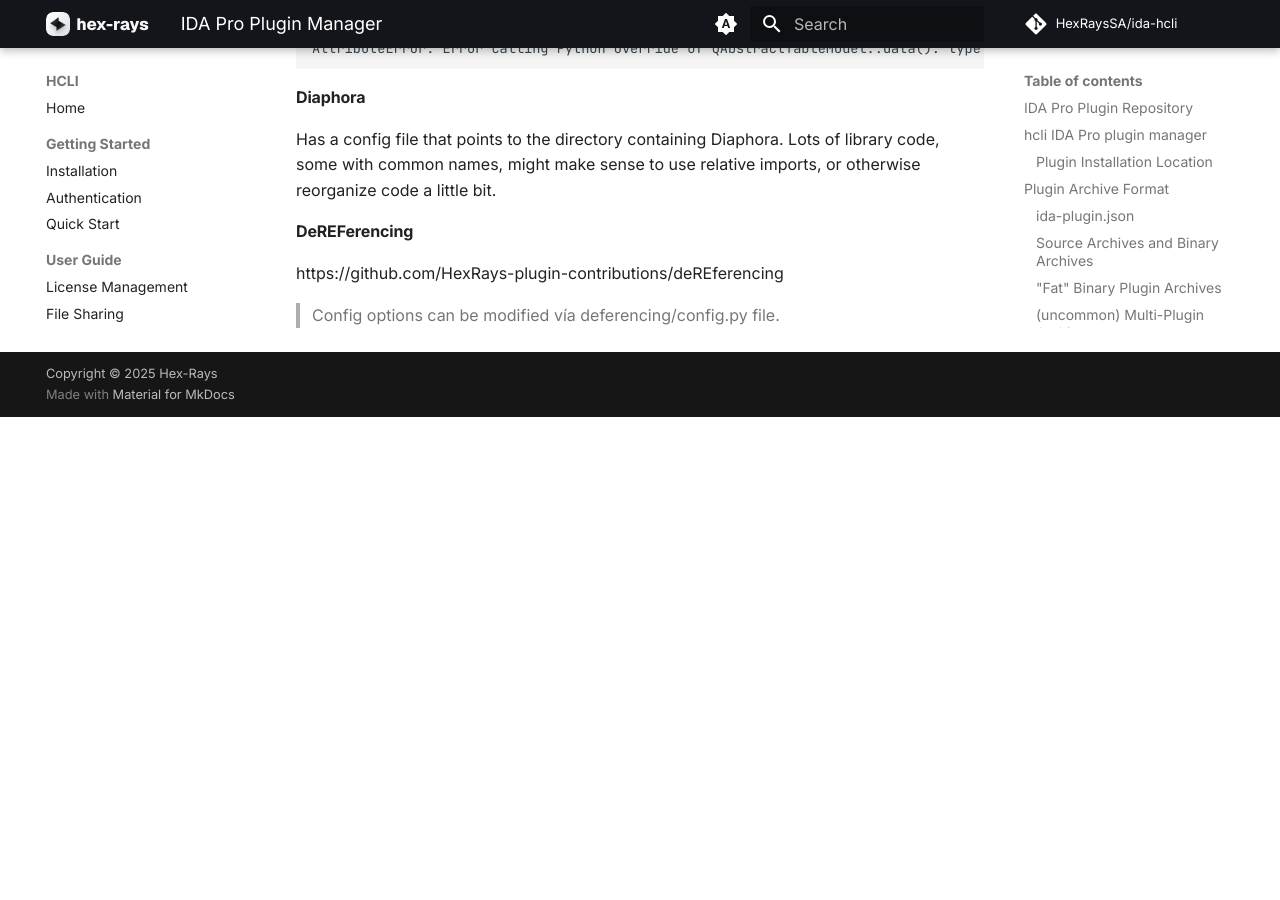
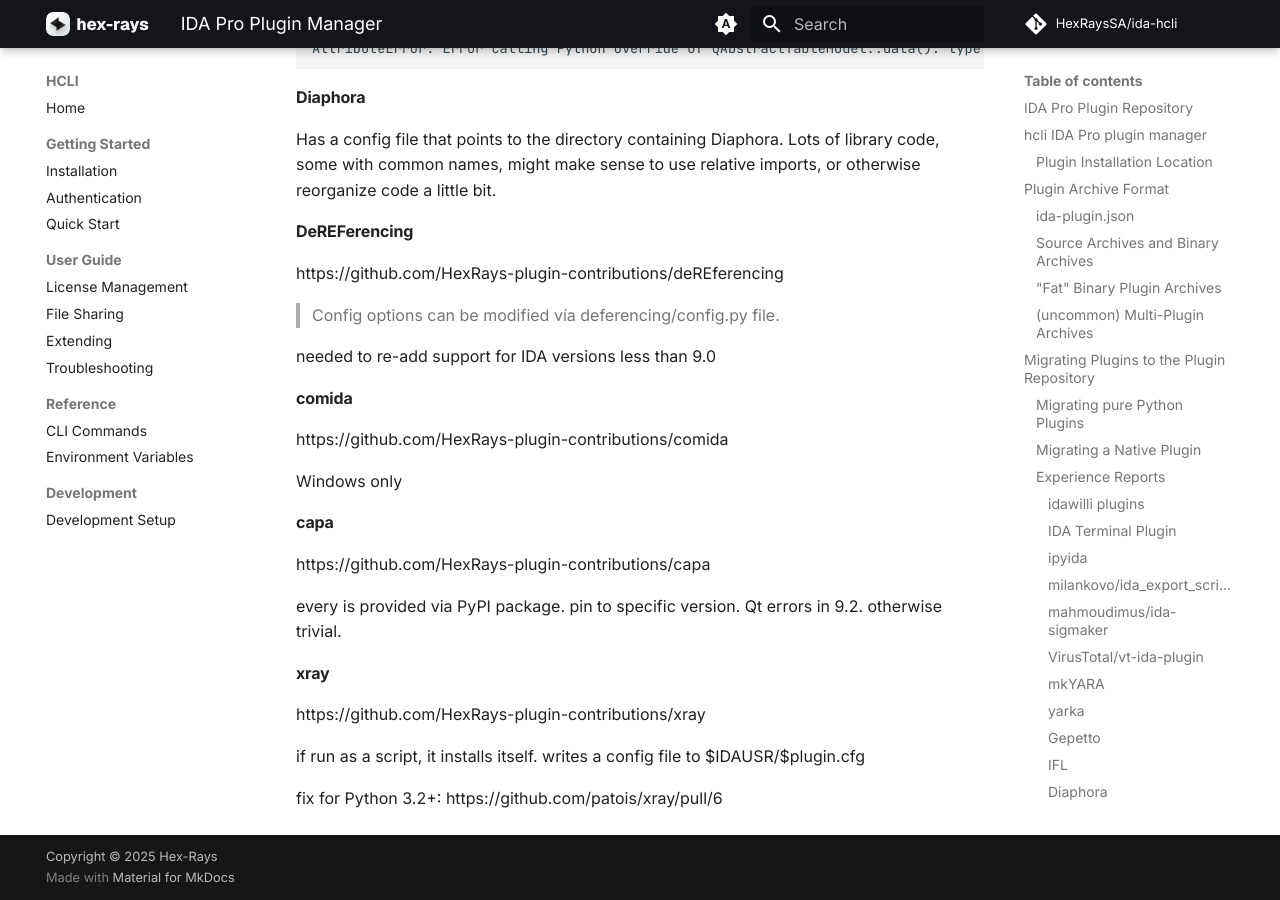
Before and after one commit to HexRaysSA/ida-hcli, an MkDocs documentation site: the page built from docs/reference/plugins.md, in a window 1280 px wide and 900 px high, scrolled down 10772 px. Built offline with MkDocs 1.6.1 and Material for MkDocs 9.7.7, drawn with Linux system fonts in a browser that asks for light colours; comment, search, counter and statistics services are not loaded; before the commit the page ends 11189 px from its top, so only the background shows below that.

Commit message:
docs: plugin: experience reports

```diff
--- a/docs/reference/plugins.md
+++ b/docs/reference/plugins.md
@@ -516,3 +516,29 @@
 https://github.com/HexRays-plugin-contributions/deREferencing
 
 > Config options can be modified vía deferencing/config.py file.
+
+needed to re-add support for IDA versions less than 9.0
+
+
+#### comida
+
+https://github.com/HexRays-plugin-contributions/comida
+
+Windows only
+
+#### capa
+
+https://github.com/HexRays-plugin-contributions/capa
+
+every is provided via PyPI package. pin to specific version.
+Qt errors in 9.2.
+otherwise trivial.
+
+#### xray
+
+https://github.com/HexRays-plugin-contributions/xray
+
+if run as a script, it installs itself.
+writes a config file to $IDAUSR/$plugin.cfg
+
+fix for Python 3.2+: https://github.com/patois/xray/pull/6
```
